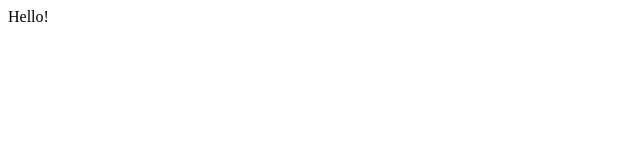
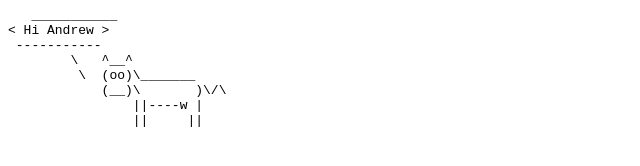
Before and after one commit to ActivitiesBoard/ab-website, a plain HTML site: page template.html in a window 1280 px wide. Shown: the whole page, without its empty margins (0-640 px from the left). Drawn offline with Linux system fonts and the light colour scheme.

Commit message:
Update template.html
I added a very important cowsay.

```diff
--- a/template.html
+++ b/template.html
@@ -1 +1,14 @@
-Hello!
+<html>
+  <body>
+<pre>
+   ___________
+< Hi Andrew >
+ -----------
+        \   ^__^
+         \  (oo)\_______
+            (__)\       )\/\
+                ||----w |
+                ||     ||
+</pre>
+</body>
+</html>
```
